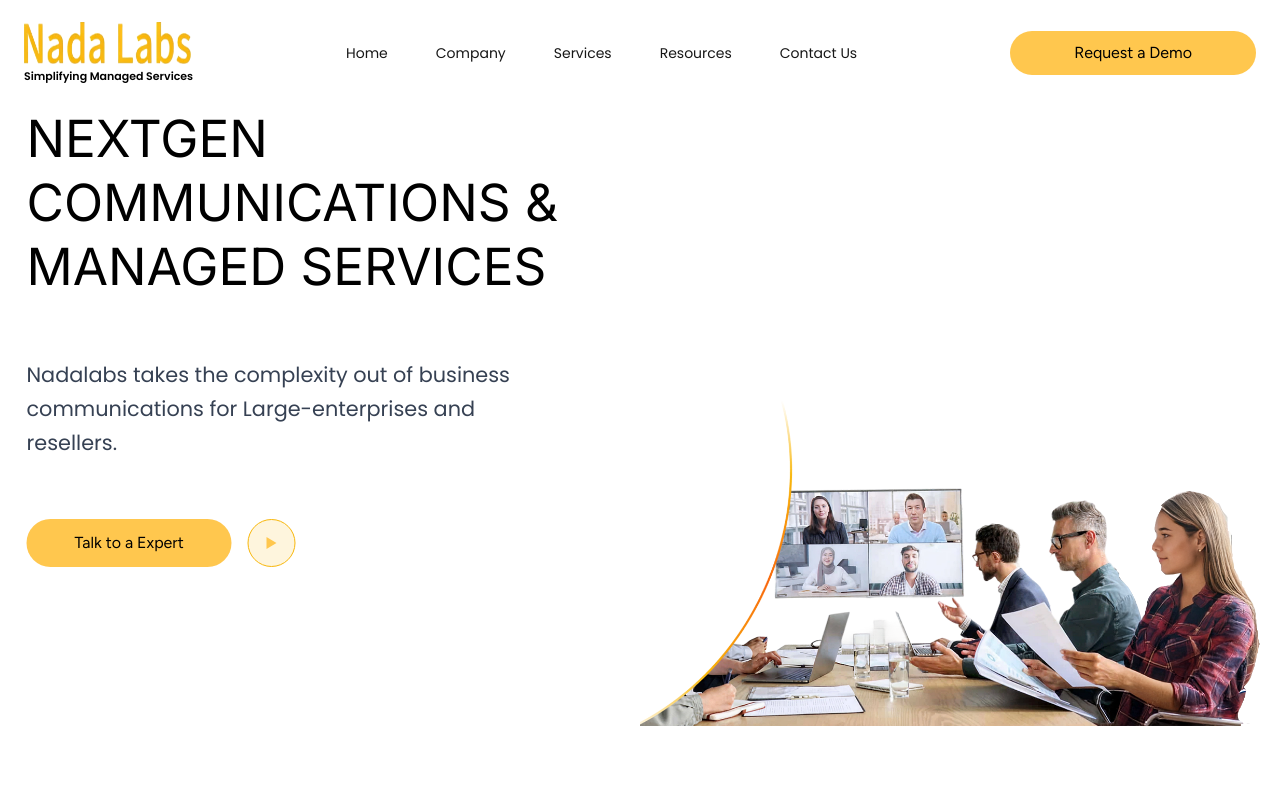
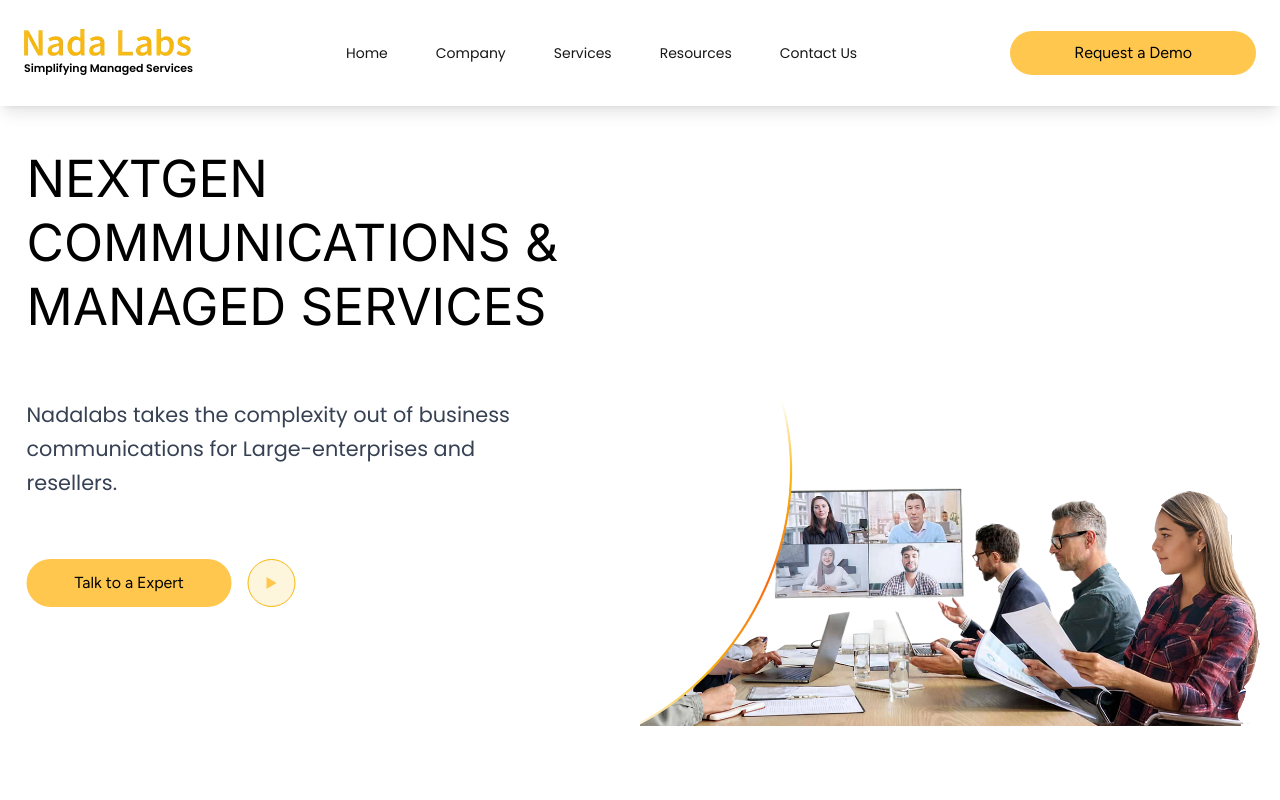
Before and after one commit to voxsar/nadalabs, a Next.js app: page / in a window 1280 px wide. Shown: the top 800 px of the page. Built offline with nearby package versions, Linux system fonts and the light colour scheme.

Commit message:
added mobile responsiveness

```diff
--- a/src/app/globals.css
+++ b/src/app/globals.css
@@ -158,3 +158,17 @@ html {
     transform: scale(1);
   }
 }
+
+/* Enhanced sticky header styles */
+.sticky-header {
+  position: sticky;
+  top: 0;
+  z-index: 50;
+  transition: background-color 0.3s ease, backdrop-filter 0.3s ease;
+}
+
+.sticky-header.scrolled {
+  background-color: rgba(255, 255, 255, 0.95);
+  backdrop-filter: blur(8px);
+  -webkit-backdrop-filter: blur(8px);
+}
--- a/src/app/layout.tsx
+++ b/src/app/layout.tsx
@@ -21,8 +21,8 @@ const inter = Inter({
 });
 
 export const metadata: Metadata = {
-  title: "Create Next App",
-  description: "Generated by create next app",
+  title: "Nada Labs",
+  description: "Simplifying Managed Services",
 };
 
 export default function RootLayout({
--- a/src/app/page.tsx
+++ b/src/app/page.tsx
@@ -1,6 +1,6 @@
 'use client';
 
-import { useState } from 'react';
+import { useState, useEffect } from 'react';
 import Image from 'next/image';
 import Loader from '@/components/Loader';
 import { AnimatedSection } from '@/hooks/useIntersectionObserver';
@@ -8,15 +8,23 @@ import { AnimatedSection } from '@/hooks/useIntersectionObserver';
 export default function Home() {
   const [isLoading, setIsLoading] = useState(true);
   const [isMobileMenuOpen, setIsMobileMenuOpen] = useState(false);
+  const [isScrolled, setIsScrolled] = useState(false);
+
+  useEffect(() => {
+    const handleScroll = () => {
+      const scrollTop = window.scrollY;
+      setIsScrolled(scrollTop > 10);
+    };
+
+    window.addEventListener('scroll', handleScroll);
+    return () => window.removeEventListener('scroll', handleScroll);
+  }, []);
 
   if (isLoading) {
     return <Loader onComplete={() => setIsLoading(false)} />;
-  }
-
-  return (
+  }  return (
     <div className="min-h-screen bg-background">      {/* Sticky Header Menu */}
-      <AnimatedSection animation="fade-in-up" delay={0}>
-        <header className="sticky top-0 z-50 h-[80px] md:h-[106px] bg-white/90 backdrop-blur-sm shadow-lg shadow-black/10">
+      <header className={`sticky top-0 z-50 h-[80px] md:h-[106px] transition-all duration-300 ${isScrolled ? 'bg-white/95 backdrop-blur-md shadow-xl' : 'bg-white/90 backdrop-blur-sm shadow-lg'} shadow-black/10`}>
         <div className="w-full h-full flex items-center justify-center px-4 md:px-6">
           <div className="w-full max-w-[1275px] h-full flex items-center justify-between">
             <div className="flex flex-col items-start">
@@ -24,8 +32,8 @@ export default function Home() {
                 src="/logo.png"
                 alt="Logo"
                 width={120}
-                  height={30}
-                  className="md:w-[167px] md:h-[42px]"
+                height={20}
+                className="md:w-[167px] md:h-[27px]"
               />
               <p className="text-black font-semibold mt-1 text-[9px] md:text-[11px]">Simplifying Managed Services</p>
             </div>
@@ -122,8 +130,7 @@ export default function Home() {
             </nav>
           </div>
         )}
-        </header>
-      </AnimatedSection>      {/* Hero Slider Section */}
+      </header>{/* Hero Slider Section */}
       <AnimatedSection animation="fade-in-right" delay={200}>
         <section className="relative w-full h-[400px] md:h-[500px] lg:h-[620px] bg-white">
           {/* Image positioned relative to full section - Hidden on mobile */}
@@ -143,9 +150,10 @@ export default function Home() {
           <div className="absolute bottom-0 left-1/2 transform -translate-x-1/2 w-full max-w-[1275px] h-full px-4 md:px-6">
             <div className="relative w-full h-full">
               {/* Left column for content */}
-              <div className="absolute left-0 top-0 w-full md:w-1/2 h-full flex flex-col justify-center md:justify-start items-start text-center md:text-left">
+              <div className="absolute mt-10 left-0 top-0 w-full md:w-1/2 h-full flex flex-col justify-center md:justify-start md:items-end lg:items-start text-center md:text-left">
                 <h1
-                  className="font-[family-name:var(--font-inter)] font-normal text-black leading-tight mb-6 md:mb-15 text-2xl md:text-4xl lg:text-5xl xl:text-[3.2rem]"
+                  className="font-[family-name:var(--font-inter)] font-normal text-black leading-tight mb-6 md:mb-15 text-2xl md:text-4xl lg:text-5xl xl:text-[3.2rem]
+				  md:text-text-left lg:text-left xl:text-left"
                   style={{ textTransform: "uppercase" }}
                 >
                   NextGen<br />
```
Lines whose indentation alone changed are shown as unchanged.
